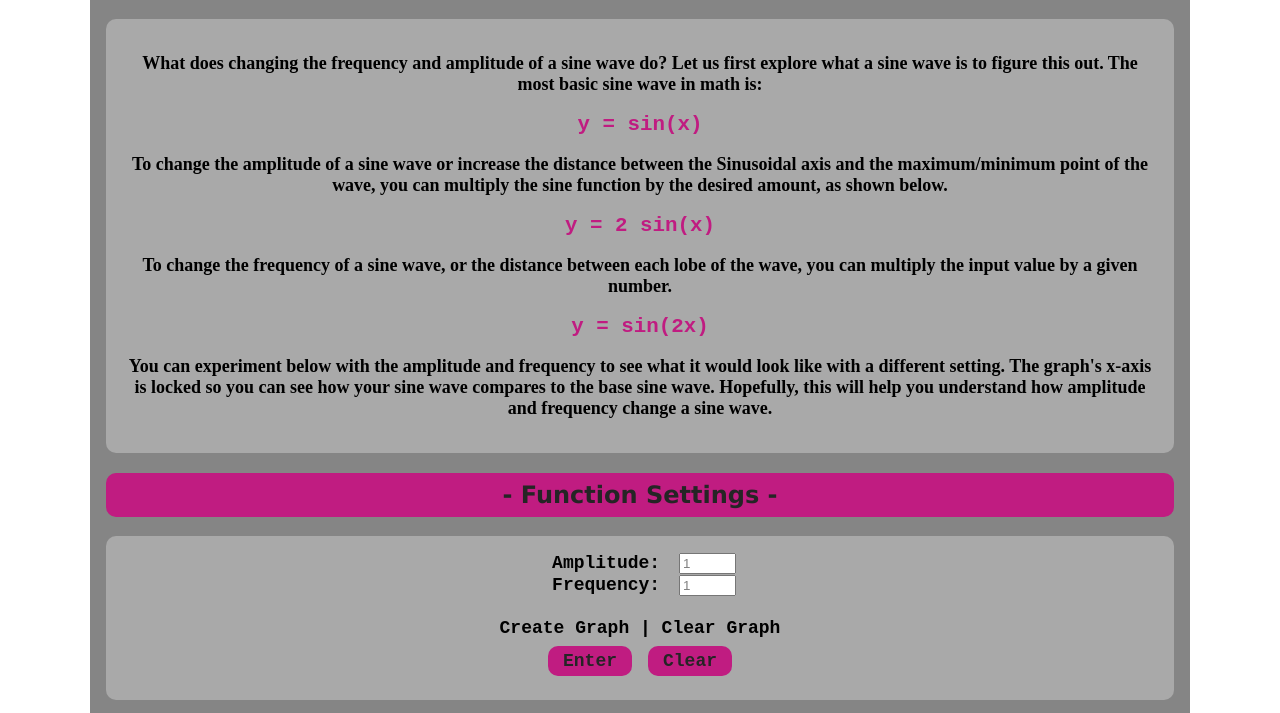
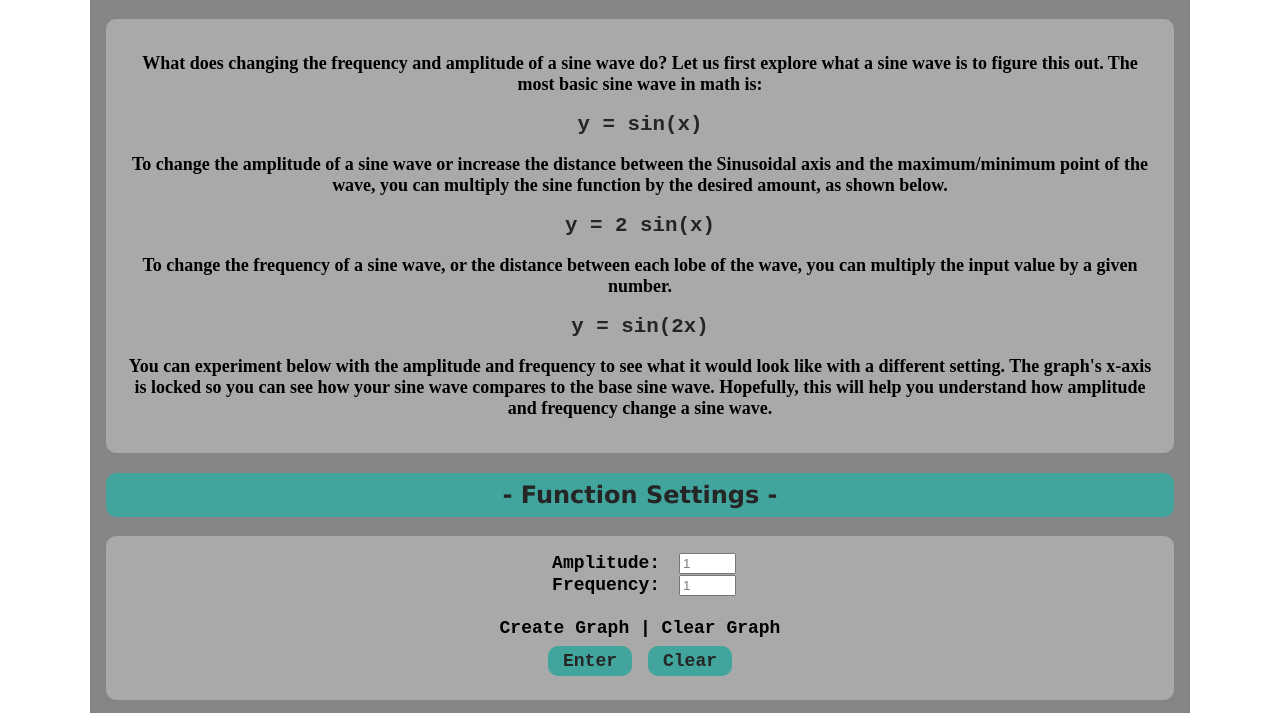
Before and after one commit to MMickelson5/cse121b-final-project, a plain HTML site: page index.html in a window 1280 px wide. Shown: the part 121-834 px from the top of the page. Drawn offline with nearby package versions, Linux system fonts and the light colour scheme.

Commit message:
Update Color

```diff
--- a/css/styles.css
+++ b/css/styles.css
@@ -9,7 +9,7 @@ body {
 h1,h2 {
     font-family: Verdana, Tahoma, sans-serif;
     font-weight: 600;
-    background: #c01c81;
+    background: #42a59d;
     color: #252525;
     text-align: center;
     padding: .5rem;
@@ -32,12 +32,12 @@ canvas {
 }
 
 .functions {
-    color: #c01c81;
+    color: #252525;
     font-size: 1.3rem;
 }
 
 button {
-    background: #c01c81;
+    background: #42a59d;
     color: #252525;
     border: none;
     border-radius: 10px;
@@ -92,7 +92,7 @@ input {
     }
 
     .functions {
-    color: #252525;
+    color: #42a59d;
     }
 
     .text {
--- a/js/chart.js
+++ b/js/chart.js
@@ -20,7 +20,7 @@ function doGraph() {
             datasets: [{
             fill: false,
             pointRadius: 0,
-            borderColor: '#c01c81',
+            borderColor: '#252525',
             data: yValues
             }]
         },
```
